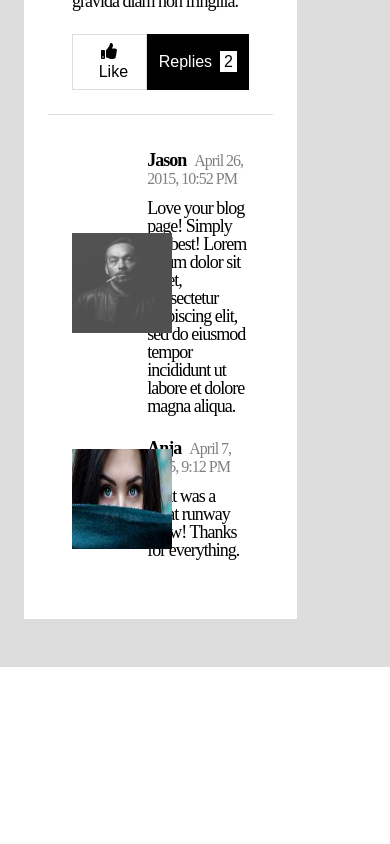
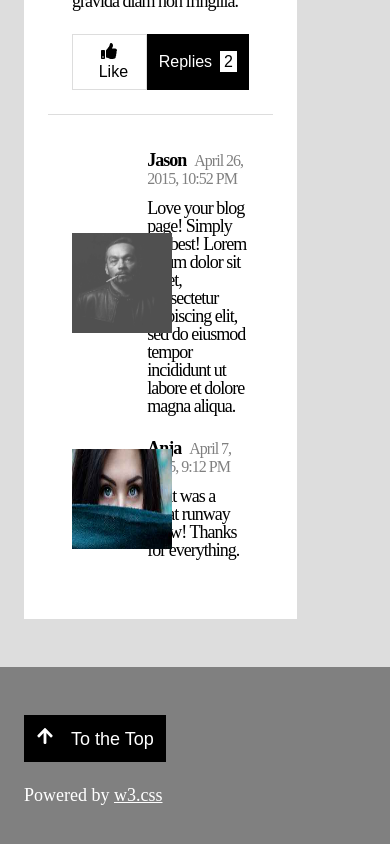
Before and after one commit to mediumryan/w3c_fashion, a React (Create React App) app: page / in a window 390 px wide. Shown: the part 4553-5397 px from the top of the page. Before the commit the page ends 5220 px from the top, so only its background shows below. Built offline with nearby package versions, Linux system fonts and the light colour scheme.

Commit message:
[Update] Mark-up is done --- need to setting media query

```diff
--- a/src/App.js
+++ b/src/App.js
@@ -3,6 +3,7 @@ import HeaderTitle from "./components/HeaderTitle";
 import Greeting from "./components/Greeting";
 import "./css/index.css";
 import Post from "./components/Post";
+import Footer from "./components/Footer";
 
 function App() {
   return (
@@ -11,6 +12,7 @@ function App() {
       <HeaderTitle />
       <Greeting />
       <Post />
+      <Footer />
     </div>
   );
 }
--- /dev/null
+++ b/src/components/Footer.js
@@ -0,0 +1,48 @@
+import React from "react";
+import { FaArrowUp } from "react-icons/fa";
+import styled from "styled-components";
+
+const FooterContainer = styled.footer`
+  background-color: grey;
+  color: white;
+  padding: 48px 24px;
+  * {
+    font-size: 18px;
+  }
+  button {
+    display: flex;
+    align-items: center;
+    background-color: black;
+    padding: 12px;
+    margin-bottom: 24px;
+    &:hover {
+      color: black;
+      background-color: #aaa;
+    }
+    span {
+      margin-left: 12px;
+    }
+  }
+`;
+
+export default function Footer() {
+  return (
+    <FooterContainer>
+      <button>
+        <a href="#header" style={{ color: "white", textDecoration: "none" }}>
+          <FaArrowUp /> <span>To the Top</span>
+        </a>
+      </button>
+      <p>
+        Powered by{" "}
+        <a
+          href="https://www.w3schools.com/w3css/default.asp"
+          target="blank"
+          style={{ color: "white" }}
+        >
+          w3.css
+        </a>
+      </p>
+    </FooterContainer>
+  );
+}
--- a/src/components/Header.js
+++ b/src/components/Header.js
@@ -23,7 +23,7 @@ const HeaderIcons = styled.div`
 
 export default function Header() {
   return (
-    <HeaderContainer>
+    <HeaderContainer id="header">
       <HeaderIcons>
         <FaFacebookSquare className="header_icons" />
         <FaInstagramSquare className="header_icons" />
```
